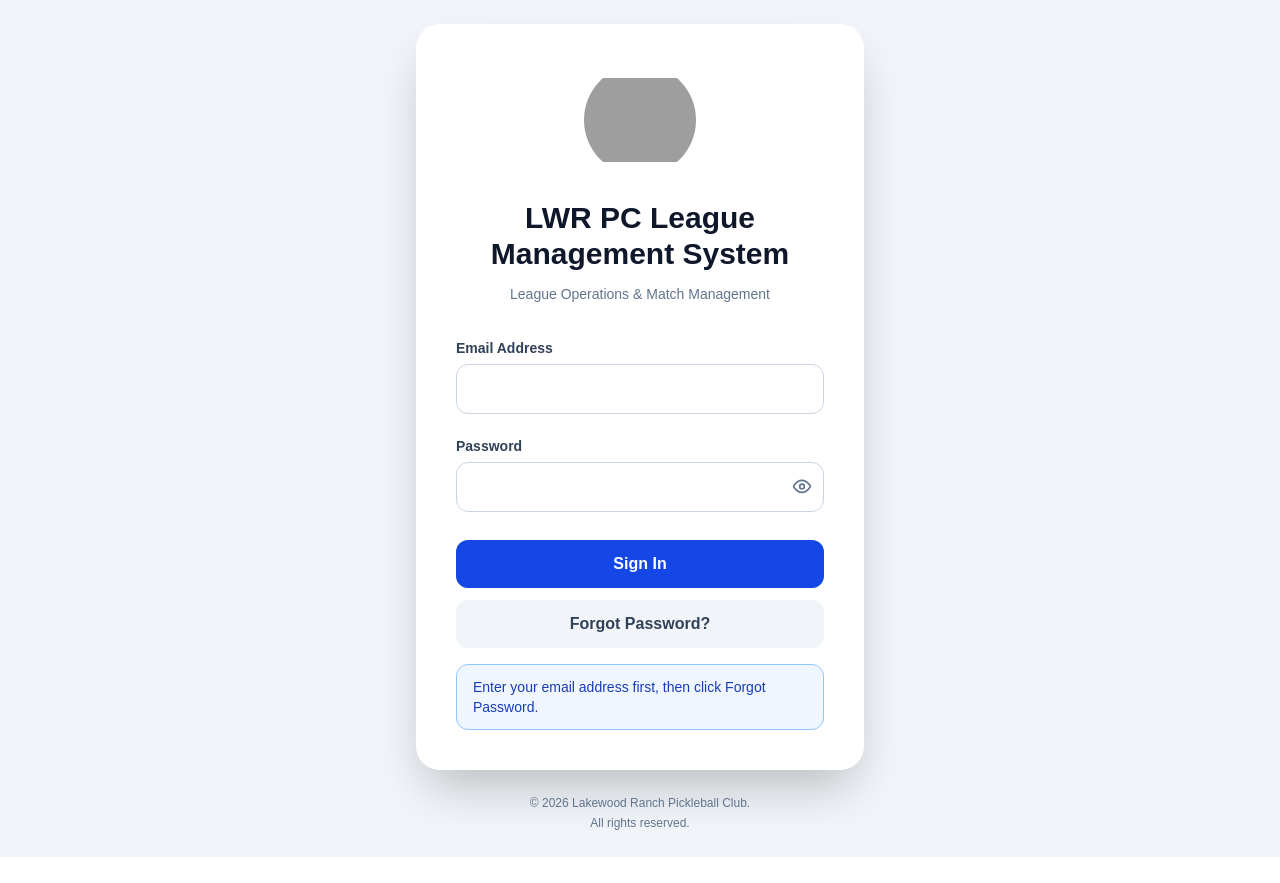
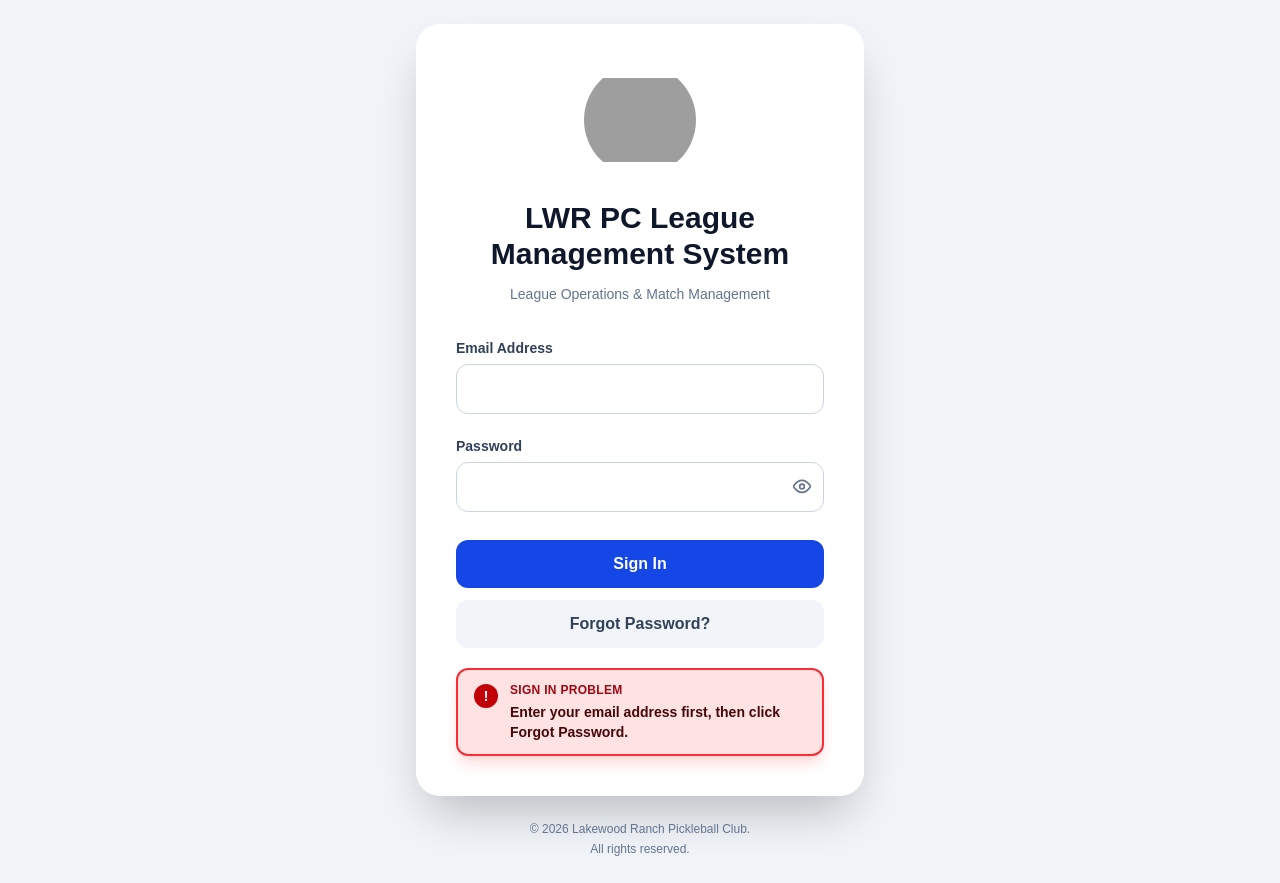
Before and after one commit to terrylwr-temp/lwrpc-league-system1, a Next.js app in the folder lwrpc-admin/: page /login in a window 1280 px wide. Both pictures are taken after a click on the button "Forgot Password?". Before the commit the page ends 857 px from the top, so only its background shows below. Built offline with nearby package versions, Linux system fonts and the light colour scheme; no server answers; grey boxes are pictures that could not be loaded.

Commit message:
Update page.js
Better Login error display

```diff
--- a/lwrpc-admin/app/login/page.js
+++ b/lwrpc-admin/app/login/page.js
@@ -100,6 +100,14 @@ export default function LoginPage() {
 
     setLoading(false);
   }
+
+  const messageText = message.toLowerCase();
+  const isSuccessMessage = messageText.includes("sent");
+  const isPendingMessage =
+    messageText.includes("signing") ||
+    messageText.includes("sending");
+  const isErrorMessage =
+    Boolean(message) && !isSuccessMessage && !isPendingMessage;
 
   return (
     <main className="flex min-h-screen items-center justify-center bg-slate-100 p-6">
@@ -227,16 +235,32 @@ export default function LoginPage() {
 
             {message && (
               <div
-    className={`mt-4 rounded-xl border px-4 py-3 text-sm font-medium ${
-      message.toLowerCase().includes("sent")
-        ? "border-green-300 bg-green-50 text-green-800"
-        : message.toLowerCase().includes("error") ||
-          message.toLowerCase().includes("invalid")
-        ? "border-red-300 bg-red-50 text-red-800"
-        : "border-blue-300 bg-blue-50 text-blue-800"
+                role={isErrorMessage ? "alert" : "status"}
+                aria-live={isErrorMessage ? "assertive" : "polite"}
+                className={`mt-5 rounded-xl border px-4 py-3 text-sm ${
+                  isSuccessMessage
+                    ? "border-green-300 bg-green-50 font-medium text-green-800"
+                    : isErrorMessage
+                    ? "border-2 border-red-500 bg-red-100 font-bold text-red-950 shadow-lg shadow-red-200/70"
+                    : "border-blue-300 bg-blue-50 font-medium text-blue-800"
                 }`}
               >
-    {message}
+                <div className="flex items-start gap-3">
+                  {isErrorMessage && (
+                    <span className="mt-0.5 flex h-6 w-6 shrink-0 items-center justify-center rounded-full bg-red-700 text-sm font-black text-white">
+                      !
+                    </span>
+                  )}
+
+                  <div>
+                    {isErrorMessage && (
+                      <p className="mb-1 text-xs font-black uppercase tracking-wide text-red-800">
+                        Sign in problem
+                      </p>
+                    )}
+                    <p>{message}</p>
+                  </div>
+                </div>
               </div>
             )}
 
```
Lines whose indentation alone changed are shown as unchanged.
